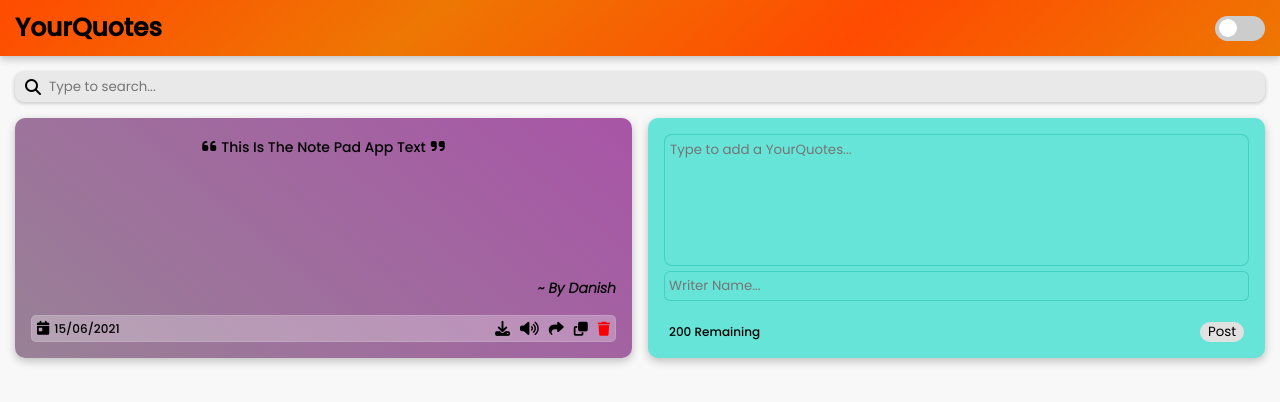
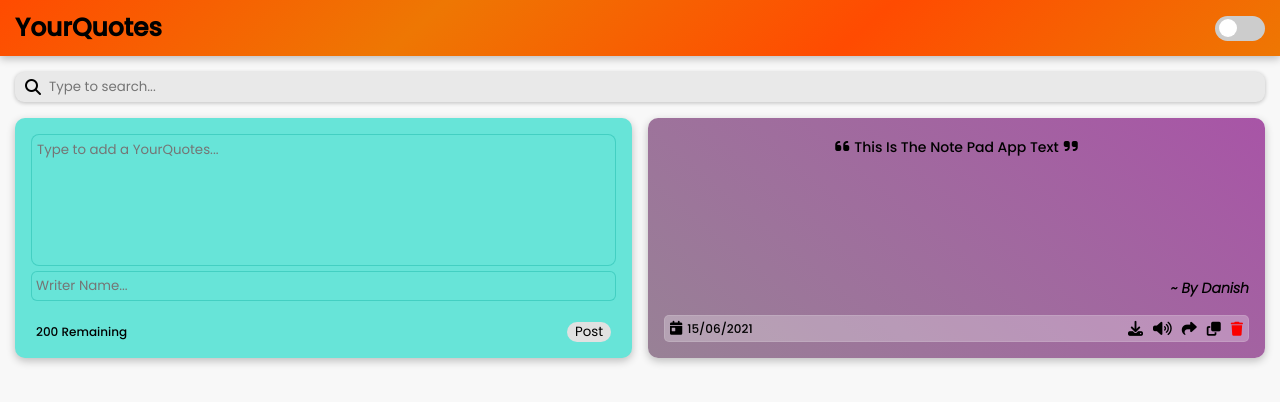
Before and after one commit to danishzayan/YourQuotes-App, a React (Vite) app: page / in a window 1280 px wide. Shown: the top 402 px of the page. Built offline with nearby package versions, Linux system fonts and the light colour scheme; no server answers.

Commit message:
moved "add note" to the top

```diff
--- a/src/components/CardsList.jsx
+++ b/src/components/CardsList.jsx
@@ -5,6 +5,7 @@ import AddNote from './addNote';
 const CardsList = ({ notes, handleAddNote, handleDeleteNote }) => {
   return (
     <div className="cards-list">
+      <AddNote handleAddNote={ handleAddNote }/>
       {
         notes.map((note) => (
         <Card
@@ -17,7 +18,6 @@ const CardsList = ({ notes, handleAddNote, handleDeleteNote }) => {
         />
       ))
       }
-      <AddNote handleAddNote={ handleAddNote }/>
     </div>
   );
 };
```
